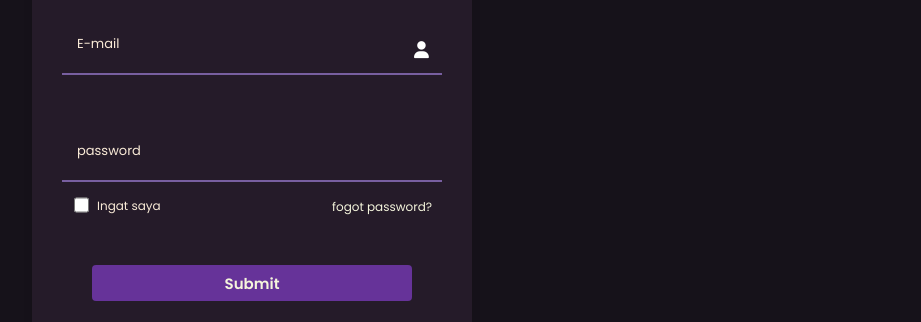
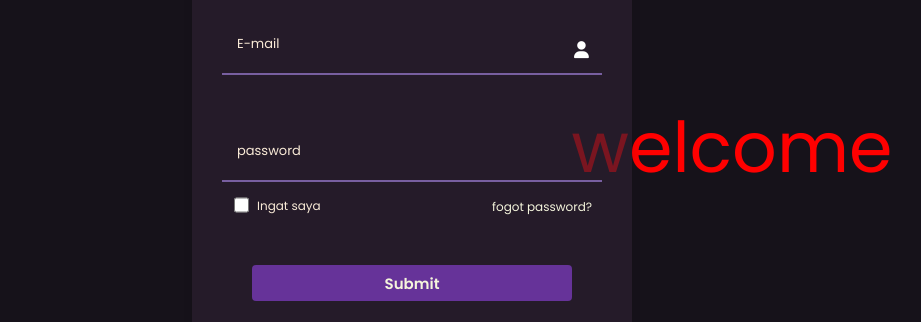
Before and after one commit to ZiQax/Qiza-rep.0921, a plain HTML site: page html/inndex.html in a window 1280 px wide. Shown: the part 252-574 px from the top of the page, without its empty margins (260-1181 px from the left). Drawn offline with nearby package versions, Linux system fonts and the light colour scheme.

Commit message:
feat: welcome board

```diff
--- a/html/inndex.html
+++ b/html/inndex.html
@@ -13,6 +13,9 @@
     <link href="https://fonts.googleapis.com/css2?family=Poppins:ital,wght@0,100;0,200;0,300;0,400;0,500;0,600;0,700;0,800;0,900;1,100;1,200;1,300;1,400;1,500;1,600;1,700;1,800;1,900&display=swap" rel="stylesheet">
 </head>
 <body>
+    <div class="welcome">
+        <span>welcome</span>
+    </div>
     <div id="login-container" class="animate__animated animate__zoomIn animate__delay-0.5s">
         <div class="Logo">
             <img src="../Image/Logo.svg">
```
